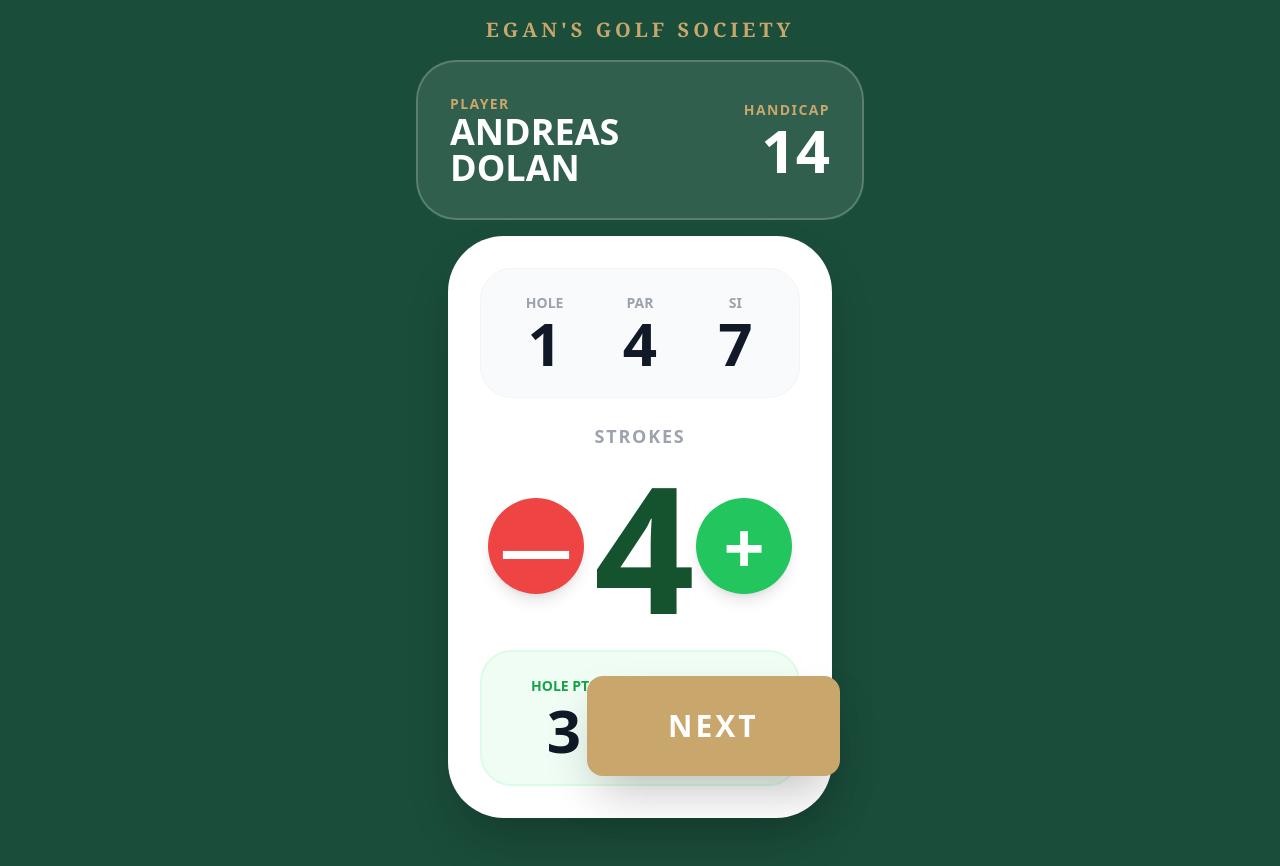
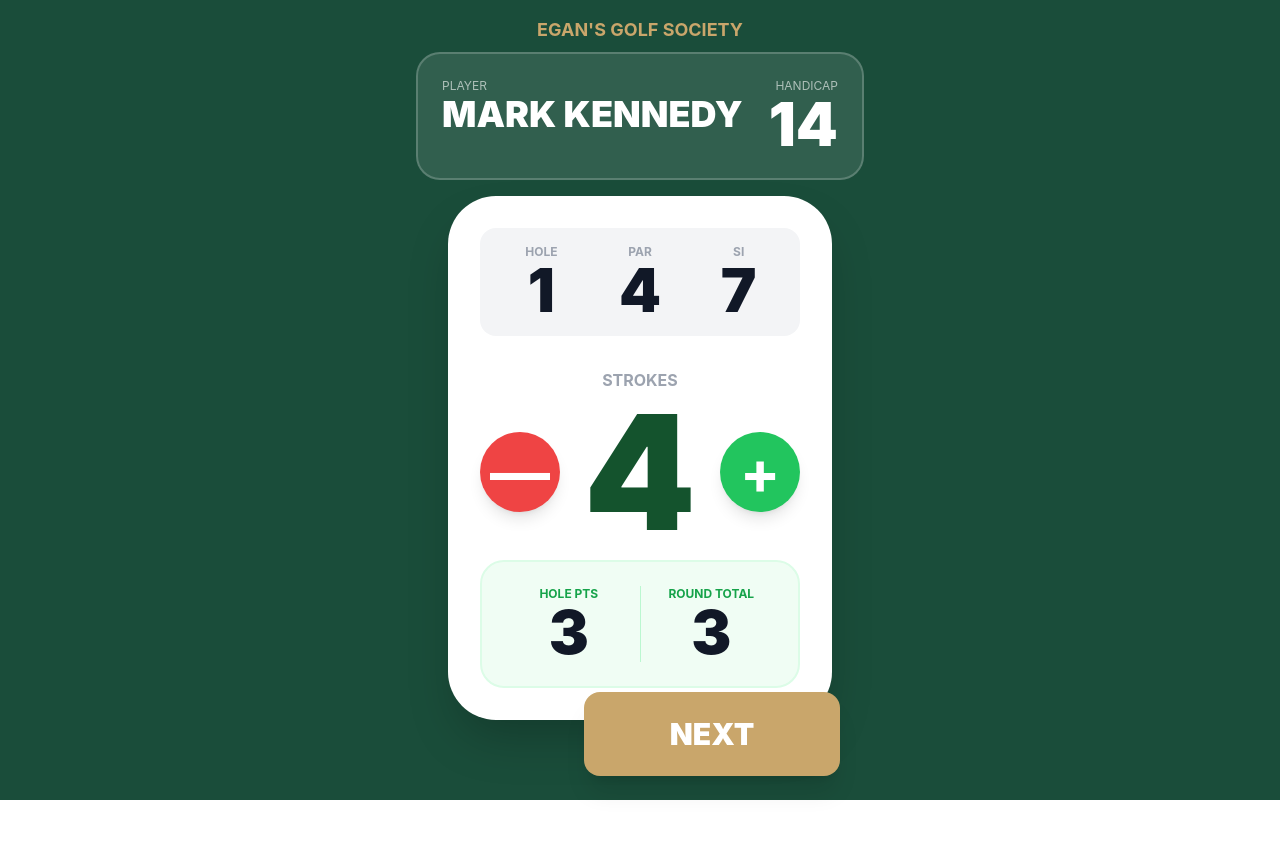
Before and after one commit to Joxer88/golf-society-app, a React (Create React App) app: page / in a window 1280 px wide. Shown: the top 866 px of the page. After the commit the page ends 800 px from the top, so only its background shows below. Built offline with nearby package versions, Linux system fonts and the light colour scheme.

Commit message:
final sizes and attester logic

```diff
--- a/src/App.js
+++ b/src/App.js
@@ -1,6 +1,10 @@
 import React, { useState } from 'react';
-import { supabase } from './supabaseClient';
-import logo from './EGSlogo.jpg';
+import { createClient } from '@supabase/supabase-js';
+
+// Initialize Supabase
+const supabaseUrl = process.env.REACT_APP_SUPABASE_URL;
+const supabaseAnonKey = process.env.REACT_APP_SUPABASE_ANON_KEY;
+const supabase = createClient(supabaseUrl, supabaseAnonKey);
 
 const calculatePoints = (strokes, par, si, handicap) => {
   if (!strokes || strokes === 0) return 0;
@@ -10,7 +14,7 @@ const calculatePoints = (strokes, par, si, handicap) => {
 };
 
 const GolfApp = () => {
-  const [player] = useState({ name: "ANDREAS DOLAN", handicap: 14 });
+  const [player] = useState({ name: "MARK KENNEDY", handicap: 14 });
   const [verifierName, setVerifierName] = useState("");
   const [currentHole, setCurrentHole] = useState(0);
   const [scores, setScores] = useState(new Array(18).fill(0));
@@ -39,115 +43,103 @@ const GolfApp = () => {
 
   const finalTotalPoints = getAccumulatedPoints(17);
 
-  // --- SUMMARY PAGE (WITH ATTESTER ENTRY) ---
+  const handleFinalSubmit = async () => {
+    if (!verifierName) {
+      alert("Please have the Marker sign their name on this screen before you can submit.");
+      return;
+    }
+    const { error } = await supabase.from('rounds').insert([{
+      player_name: player.name,
+      handicap: player.handicap,
+      total_points: finalTotalPoints,
+      verifier: verifierName,
+      scores: scores
+    }]);
+    if (error) alert("Error: " + error.message);
+    else {
+      alert("Round submitted!");
+      window.location.reload();
+    }
+  };
+
   if (showSummary) {
     return (
-      <div className="min-h-screen bg-[#1A4D3A] text-white p-4 flex flex-col items-center pb-10">
+      <div className="min-h-screen bg-[#1A4D3A] text-white p-4 flex flex-col items-center">
         <div className="w-full max-w-md bg-white text-gray-900 rounded-[3rem] p-8 shadow-2xl mt-4">
-          <h1 className="text-2xl font-serif text-center text-[#1A4D3A] font-black mb-2 uppercase">EGAN'S GOLF SOCIETY</h1>
-          <h2 className="text-4xl font-black text-center border-b-8 border-gray-100 pb-4 mb-6 uppercase tracking-tighter text-gray-400">Final Summary</h2>
-
-          <div className="max-h-[40vh] overflow-y-auto mb-6 border-b-4 border-gray-100 rounded-xl">
+          <h1 className="text-xl font-bold text-center text-[#1A4D3A] mb-4">EGAN'S GOLF SOCIETY</h1>
+          <div className="max-h-[40vh] overflow-y-auto mb-6 border-b-2">
             {course.map((hole, i) => (
-              <div key={i} className={`flex justify-between items-center py-5 px-6 border-b ${i % 2 === 0 ? 'bg-gray-50' : 'bg-white'}`}>
-                <div className="text-3xl font-black text-gray-400">H{i + 1}</div>
-                <div className="text-4xl font-black">{scores[i] || '-'}</div>
-                <div className="text-4xl font-black text-green-700">{calculatePoints(scores[i], hole.par, hole.si, player.handicap)} <span className="text-sm">PTS</span></div>
+              <div key={i} className="flex justify-between py-4 border-b text-2xl font-black">
+                <span>Hole {i + 1}</span>
+                <span>{scores[i] || '-'}</span>
+                <span className="text-green-700">{calculatePoints(scores[i], hole.par, hole.si, player.handicap)} pts</span>
               </div>
             ))}
           </div>
-
-          <div className="bg-[#1A4D3A] text-white p-6 rounded-[2rem] text-center mb-6">
-            <p className="text-lg font-bold uppercase opacity-60">Total Points</p>
-            <p className="text-7xl font-black">{finalTotalPoints}</p>
+          <div className="bg-[#1A4D3A] text-white p-6 rounded-2xl text-center mb-6">
+            <p className="text-7xl font-black">{finalTotalPoints} PTS</p>
           </div>
-
-          {/* Attester Section - Now on this screen */}
-          <div className="mb-8 px-4 text-center border-t-4 border-gray-100 pt-6">
-            <p className="text-sm font-black text-gray-400 uppercase mb-3">Marker / Attester Name</p>
           <input
-              type="text"
-              placeholder="SIGN HERE"
-              className="w-full p-6 rounded-2xl border-4 border-gray-200 text-3xl font-black text-center uppercase focus:border-green-500 outline-none shadow-inner mb-4"
-              value={verifierName}
-              onChange={(e) => setVerifierName(e.target.value)}
+            type="text" placeholder="MARKER NAME"
+            className="w-full p-4 border-4 rounded-xl text-2xl font-black text-center mb-4 uppercase"
+            value={verifierName} onChange={(e) => setVerifierName(e.target.value)}
           />
-          </div>
-
-          <div className="flex flex-col gap-4">
-            <button
-              onClick={() => verifierName ? alert("Submitted to Society Leaderboard!") : alert("Marker must sign before submitting")}
-              className="w-full bg-green-600 text-white py-6 rounded-2xl text-3xl font-black uppercase shadow-xl active:bg-green-700"
-            >
-              Confirm & Submit
-            </button>
-            <button onClick={() => setShowSummary(false)} className="w-full bg-white border-4 border-red-500 text-red-500 py-6 rounded-2xl text-2xl font-black uppercase shadow-lg">← Edit Scores</button>
-          </div>
+          <button onClick={handleFinalSubmit} className="w-full bg-green-600 text-white py-6 rounded-2xl text-3xl font-black uppercase mb-4">SUBMIT</button>
+          <button onClick={() => setShowSummary(false)} className="w-full text-red-500 font-bold">← EDIT SCORES</button>
         </div>
       </div>
     );
   }
 
-  // --- MAIN SCORING PAGE ---
   return (
-    <div className="min-h-screen bg-[#1A4D3A] text-white flex flex-col items-center p-4 font-sans pb-40">
+    <div className="min-h-screen bg-[#1A4D3A] text-white flex flex-col items-center p-4">
+      <h1 className="text-lg font-bold text-[#C9A66B] mb-2">EGAN'S GOLF SOCIETY</h1>
 
-      <h1 className="text-xl font-serif uppercase tracking-[0.2em] text-[#C9A66B] font-bold mb-4">Egan's Golf Society</h1>
+      {/* Header (RED: BIGGER) */}
+      <div className="w-full max-w-md bg-white/10 p-6 rounded-3xl border-2 border-white/20 mb-4 flex justify-between">
+        <div><p className="text-xs opacity-60">PLAYER</p><p className="text-4xl font-black">{player.name}</p></div>
+        <div className="text-right"><p className="text-xs opacity-60">HANDICAP</p><p className="text-6xl font-black">{player.handicap}</p></div>
+      </div>
 
-      {/* Header Info (RED CIRCLE: INCREASED SIZE) */}
-      <div className="w-full max-w-md bg-white/10 p-8 rounded-[2.5rem] border-2 border-white/20 mb-4">
-        <div className="flex justify-between items-center">
-          <div>
-            <p className="text-sm text-[#C9A66B] font-bold uppercase tracking-widest">Player</p>
-            <p className="text-4xl font-black uppercase leading-none">{player.name}</p>
+      <div className="w-full max-w-sm bg-white text-gray-900 rounded-[3rem] p-8 shadow-2xl">
+        {/* Hole Info (RED: BIGGER) */}
+        <div className="grid grid-cols-3 gap-2 text-center bg-gray-100 rounded-2xl p-4 mb-6">
+          <div><p className="text-xs font-bold text-gray-400">HOLE</p><p className="text-6xl font-black">{currentHole + 1}</p></div>
+          <div><p className="text-xs font-bold text-gray-400">PAR</p><p className="text-6xl font-black">{course[currentHole].par}</p></div>
+          <div><p className="text-xs font-bold text-gray-400">SI</p><p className="text-6xl font-black">{course[currentHole].si}</p></div>
         </div>
-          <div className="text-right">
-            <p className="text-sm text-[#C9A66B] font-bold uppercase tracking-widest">Handicap</p>
-            <p className="text-6xl font-black leading-none">{player.handicap}</p>
-          </div>
+
+        {/* Strokes (BLUE: REDUCED + GREEN: CIRCLES) */}
+        <div className="flex flex-col items-center py-2">
+          <p className="font-bold text-gray-400 uppercase">Strokes</p>
+          <div className="flex items-center justify-between w-full">
+            <button onClick={() => updateScore(-1)} className="w-20 h-20 bg-red-500 rounded-full text-white text-6xl font-bold flex items-center justify-center shadow-lg active:bg-red-700">—</button>
+            <span className="text-[10rem] font-black text-green-900 leading-none">{scores[currentHole] || course[currentHole].par}</span>
+            <button onClick={() => updateScore(1)} className="w-20 h-20 bg-green-500 rounded-full text-white text-6xl font-bold flex items-center justify-center shadow-lg active:bg-green-700">+</button>
           </div>
         </div>
 
-      <div className="w-full max-w-sm bg-white text-gray-900 rounded-[3.5rem] shadow-2xl p-8 relative">
-
-        {/* Hole Data (RED CIRCLE: INCREASED SIZE) */}
-        <div className="grid grid-cols-3 gap-4 text-center bg-gray-50 rounded-[2rem] p-6 mb-4 border border-gray-100">
-          <div><p className="text-sm font-black text-gray-400 uppercase">Hole</p><p className="text-6xl font-black">{currentHole + 1}</p></div>
-          <div><p className="text-sm font-black text-gray-400 uppercase">Par</p><p className="text-6xl font-black">{course[currentHole].par}</p></div>
-          <div><p className="text-sm font-black text-gray-400 uppercase">SI</p><p className="text-6xl font-black">{course[currentHole].si}</p></div>
-        </div>
-
-        {/* Counter Area (BLUE CIRCLE: REDUCED SIZE) */}
-        <div className="flex flex-col items-center justify-center py-2">
-           <p className="text-lg font-black text-gray-400 uppercase tracking-widest mb-2">Strokes</p>
-           <div className="flex items-center justify-between w-full px-2">
-              <button onClick={() => updateScore(-1)} className="w-24 h-24 bg-red-500 rounded-full flex items-center justify-center text-white text-7xl font-bold shadow-lg transition-colors">—</button>
-              <span className="text-[11rem] leading-none font-black text-green-900 tracking-tighter">{scores[currentHole] || course[currentHole].par}</span>
-              <button onClick={() => updateScore(1)} className="w-24 h-24 bg-green-500 rounded-full flex items-center justify-center text-white text-7xl font-bold shadow-lg transition-colors">+</button>
-           </div>
-        </div>
-
-        {/* Points/Total (RED CIRCLE: INCREASED SIZE) */}
-        <div className="flex justify-between items-center bg-green-50 p-6 rounded-[2rem] border-2 border-green-100 mt-2">
+        {/* Points (RED: BIGGER) */}
+        <div className="flex justify-between bg-green-50 p-6 rounded-3xl border-2 border-green-100">
           <div className="text-center flex-1">
-             <p className="text-sm font-black text-green-600 uppercase mb-1">Hole Pts</p>
+            <p className="text-xs font-bold text-green-600">HOLE PTS</p>
             <p className="text-6xl font-black">{calculatePoints(scores[currentHole] || course[currentHole].par, course[currentHole].par, course[currentHole].si, player.handicap)}</p>
           </div>
-           <div className="w-1 h-16 bg-green-200 mx-4"></div>
+          <div className="w-px bg-green-200 mx-2"></div>
           <div className="text-center flex-1">
-             <p className="text-sm font-black text-green-600 uppercase mb-1">Total</p>
+            <p className="text-xs font-bold text-green-600">ROUND TOTAL</p>
             <p className="text-6xl font-black">{getAccumulatedPoints(currentHole)}</p>
           </div>
         </div>
       </div>
 
-      {/* Bottom Nav (BLUE CIRCLE: REDUCED SIZE) */}
+      {/* Nav (BLUE: REDUCED) */}
       <div className="fixed bottom-6 w-full max-w-md flex gap-4 px-6">
-        <button onClick={() => setCurrentHole(Math.max(0, currentHole - 1))} className={`flex-1 bg-white/10 py-8 rounded-2xl text-2xl font-black uppercase border-2 border-white/10 ${currentHole === 0 ? 'opacity-0 pointer-events-none' : ''}`}>Back</button>
+        <button onClick={() => setCurrentHole(Math.max(0, currentHole - 1))} className={`flex-1 bg-white/10 py-6 rounded-2xl text-2xl font-black ${currentHole === 0 ? 'invisible' : ''}`}>BACK</button>
         {currentHole < 17 ? (
-          <button onClick={() => setCurrentHole(currentHole + 1)} className="flex-[2] bg-[#C9A66B] py-8 rounded-2xl text-white text-3xl font-black shadow-2xl uppercase tracking-widest">Next</button>
+          <button onClick={() => setCurrentHole(currentHole + 1)} className="flex-[2] bg-[#C9A66B] py-6 rounded-2xl text-white text-3xl font-black shadow-xl">NEXT</button>
         ) : (
-          <button onClick={() => setShowSummary(true)} className="flex-[2] bg-green-600 py-8 rounded-2xl text-white text-3xl font-black shadow-2xl uppercase tracking-widest">Review</button>
+          <button onClick={() => setShowSummary(true)} className="flex-[2] bg-green-600 py-6 rounded-2xl text-white text-3xl font-black shadow-xl">REVIEW</button>
         )}
       </div>
     </div>
```
Lines whose indentation alone changed are shown as unchanged.
